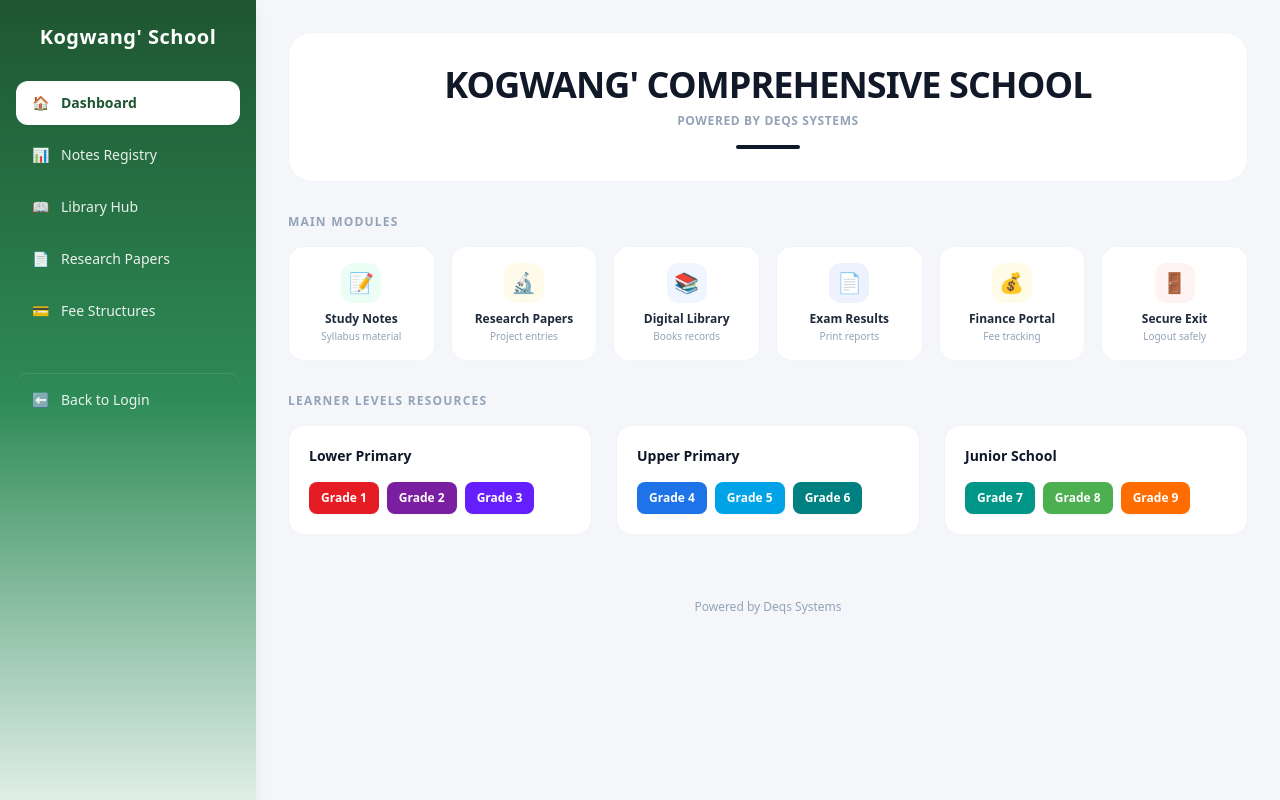
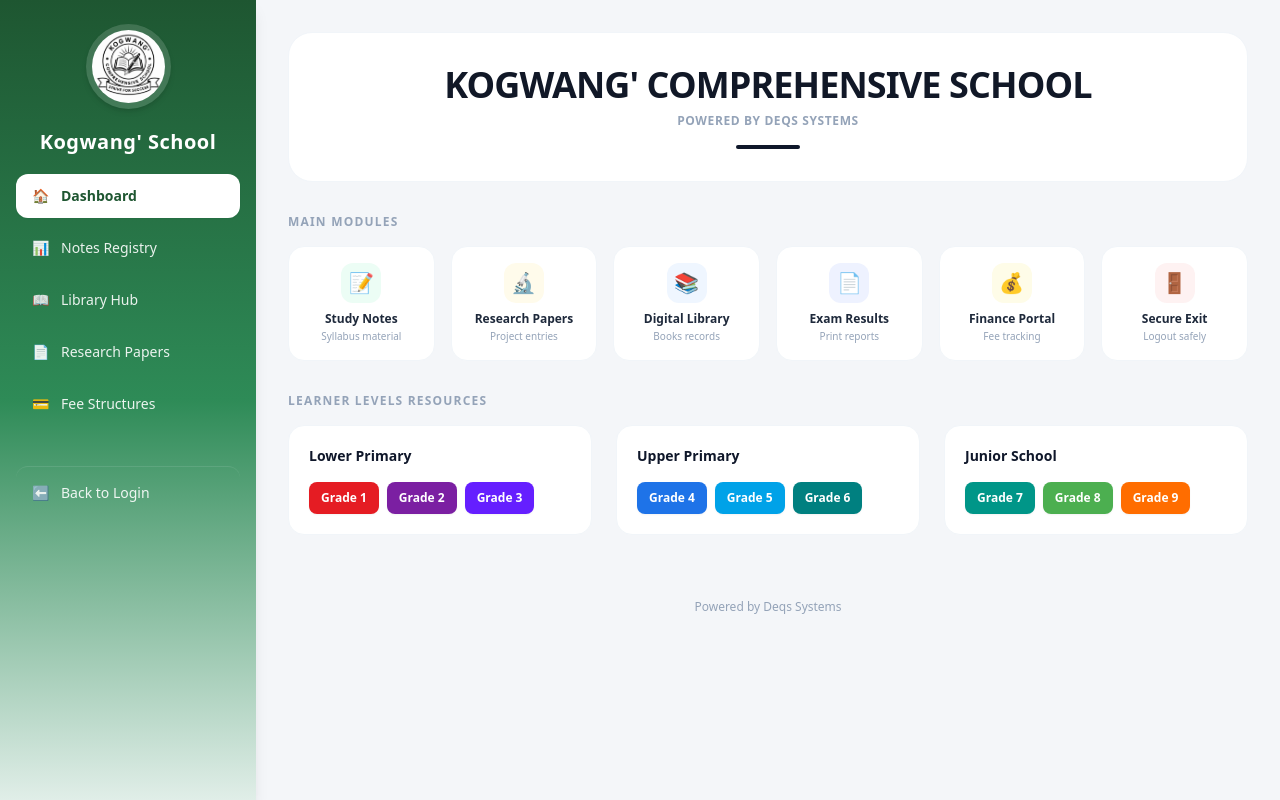
Before and after one commit to deqssystems1-rgb/deqssystems1, a Django app: page /students-portal/ in a window 1280 px wide. Run offline with Django 5.2, Linux system fonts and the light colour scheme; some libraries are stand-ins or nearby versions.

Commit message:
Update students_base.html

```diff
--- a/templates/students_base.html
+++ b/templates/students_base.html
@@ -1,3 +1,4 @@
+{% load static %}
 <!DOCTYPE html>
 <html lang="en">
 <head>
@@ -16,9 +17,17 @@
 <body class="bg-[#F4F6F9] min-h-screen text-slate-800 font-sans flex">
 
     <!-- LEFT SIDEBAR NAVIGATION BLOCK (Updated to Academic Green Theme) -->
-    <aside class="w-64 bg-gradient-to-b from-[#1E5631] via-[#2E8B57] to-[#34A853]/10 min-h-screen p-4 flex flex-col gap-6 shrink-0 shadow-lg z-20">
+    <aside class="w-64 bg-gradient-to-b from-[#1E5631] via-[#2E8B57] to-[#34A853]/10 min-h-screen p-4 flex flex-col gap-5 shrink-0 shadow-lg z-20">
+
+        <!-- BRAND LOGO COMPONENT LAYER -->
+        <div class="flex justify-center pt-2">
+            <img src="{% static 'images/logo.png' %}"
+                 alt="Kogwang School Logo"
+                 class="w-[85px] h-[85px] object-contain rounded-full bg-white/15 p-1.5 shadow-md">
+        </div>
+
         <!-- Sidebar Brand Title -->
-        <div class="px-3 py-2 text-white text-center">
+        <div class="px-3 text-white text-center">
             <h2 class="text-xl font-bold tracking-wide leading-tight">Kogwang' School </h2>
         </div>
 
```
